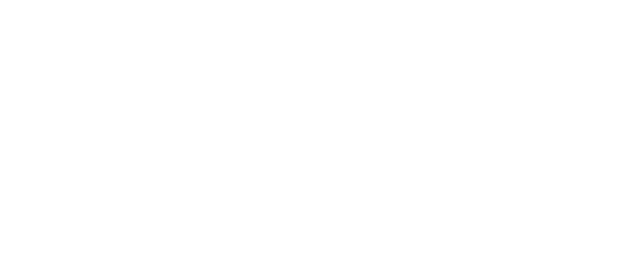
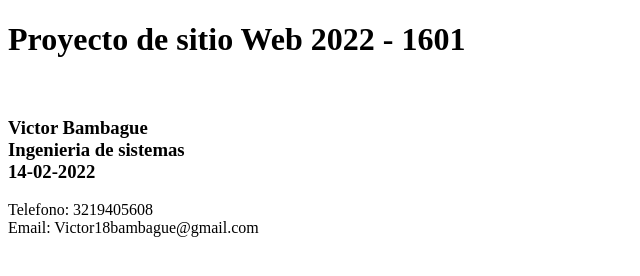
Before and after one commit to VictorBambague/DSW-Victorbambague, a plain HTML site: page index.html in a window 1280 px wide. Shown: the whole page, without its empty margins (0-640 px from the left). Drawn offline with Linux system fonts and the light colour scheme.

Commit message:
Actualización
Actualice el archivo html

```diff
--- a/index.html
+++ b/index.html
@@ -7,5 +7,14 @@
 </head>
 <body>
 
+    <h1> Proyecto de sitio Web 2022 - 1601</h1></br>
+        <h3> Victor Bambague </br>
+            Ingenieria de sistemas </br>
+            14-02-2022
+        </h3>
+        <p>
+            Telefono: 3219405608 </br>
+            Email: Victor18bambague@gmail.com
+        </p>
 </body>
 </html>
```
